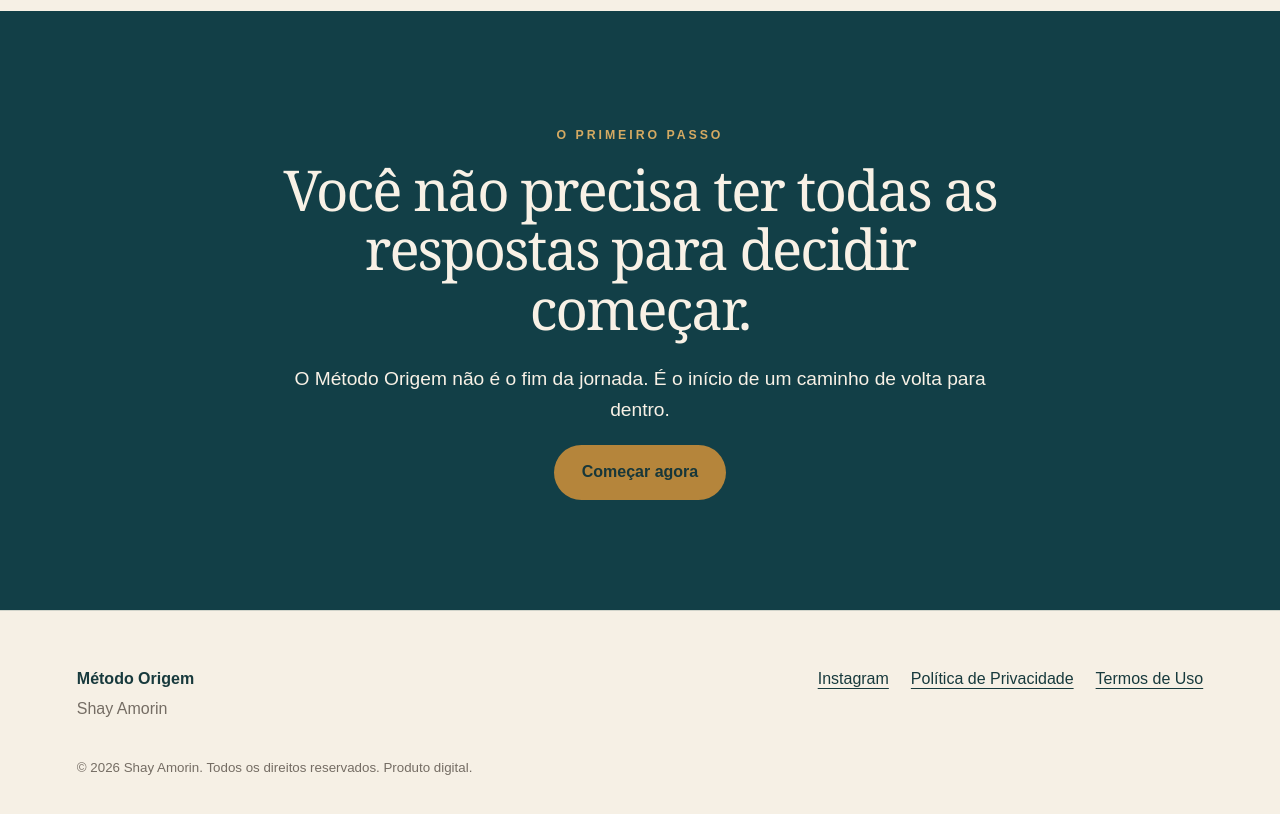
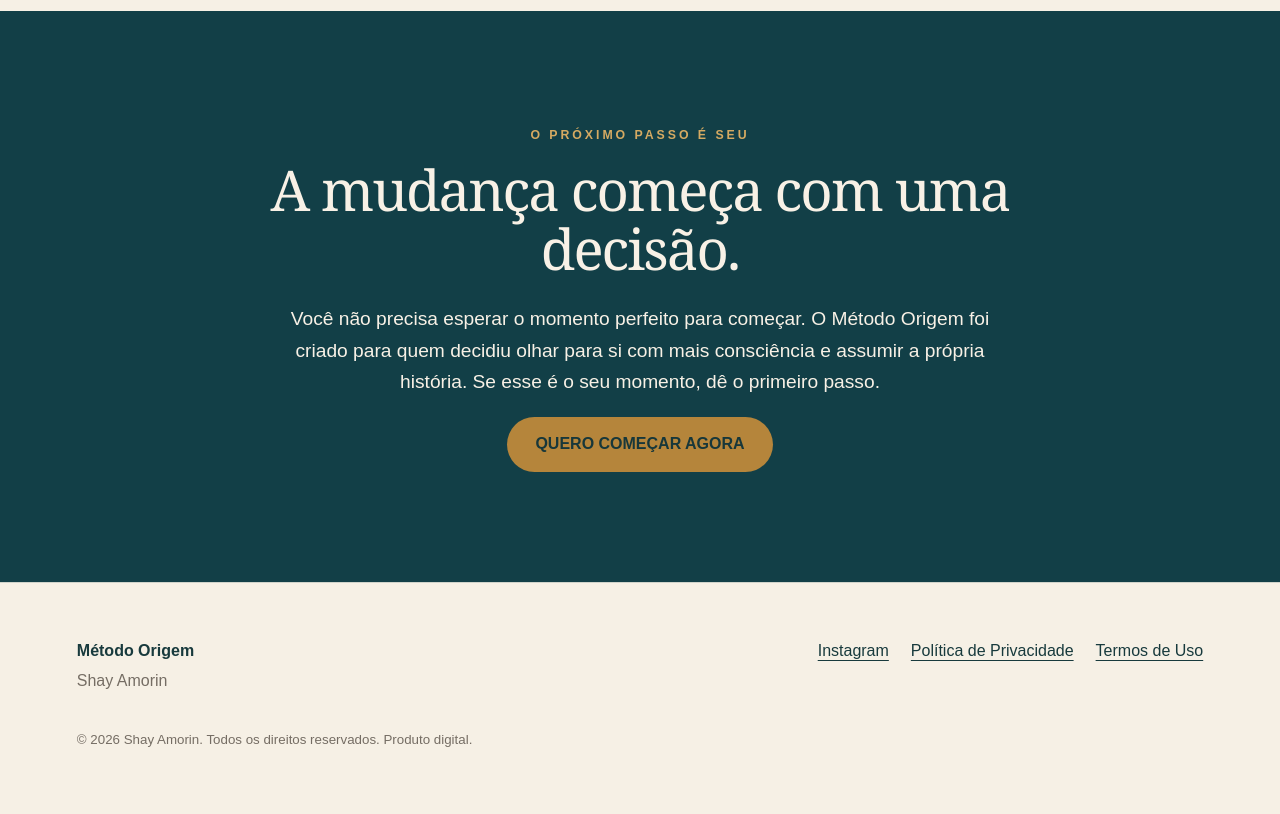
Before and after one commit to thaisjulia08/metodo-origem, a plain HTML site: page index.html in a window 1280 px wide. Shown: the part 6120-6934 px from the top of the page. Drawn offline with Linux system fonts and the light colour scheme.

Commit message:
Melhorar CTA final e adicionar FAQ

```diff
--- a/index.html
+++ b/index.html
@@ -117,10 +117,10 @@
 
     <section class="finalCta darkSection">
       <div class="section narrow darkInner">
-        <span class="eyebrow gold">O primeiro passo</span>
-        <h2>Você não precisa ter todas as respostas para decidir começar.</h2>
-        <p>O Método Origem não é o fim da jornada. É o início de um caminho de volta para dentro.</p>
-        <a class="button checkout-link" href="https://pay.kiwify.com.br/cQfafzk">Começar agora</a>
+        <span class="eyebrow gold">O próximo passo é seu</span>
+        <h2>A mudança começa com uma decisão.</h2>
+        <p>Você não precisa esperar o momento perfeito para começar. O Método Origem foi criado para quem decidiu olhar para si com mais consciência e assumir a própria história. Se esse é o seu momento, dê o primeiro passo.</p>
+        <a class="button checkout-link" href="https://pay.kiwify.com.br/cQfafzk">QUERO COMEÇAR AGORA</a>
       </div>
     </section>
   </main>
```
